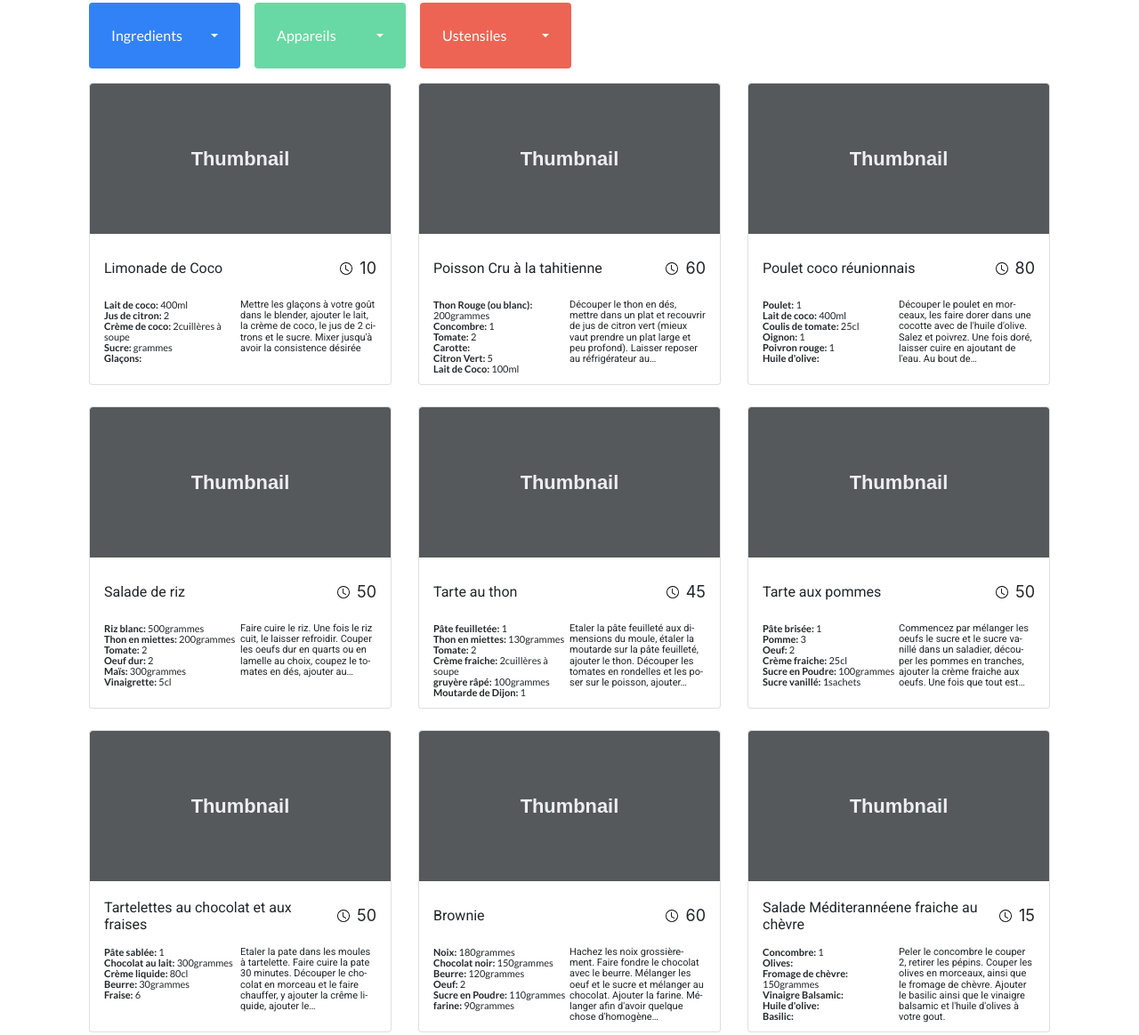
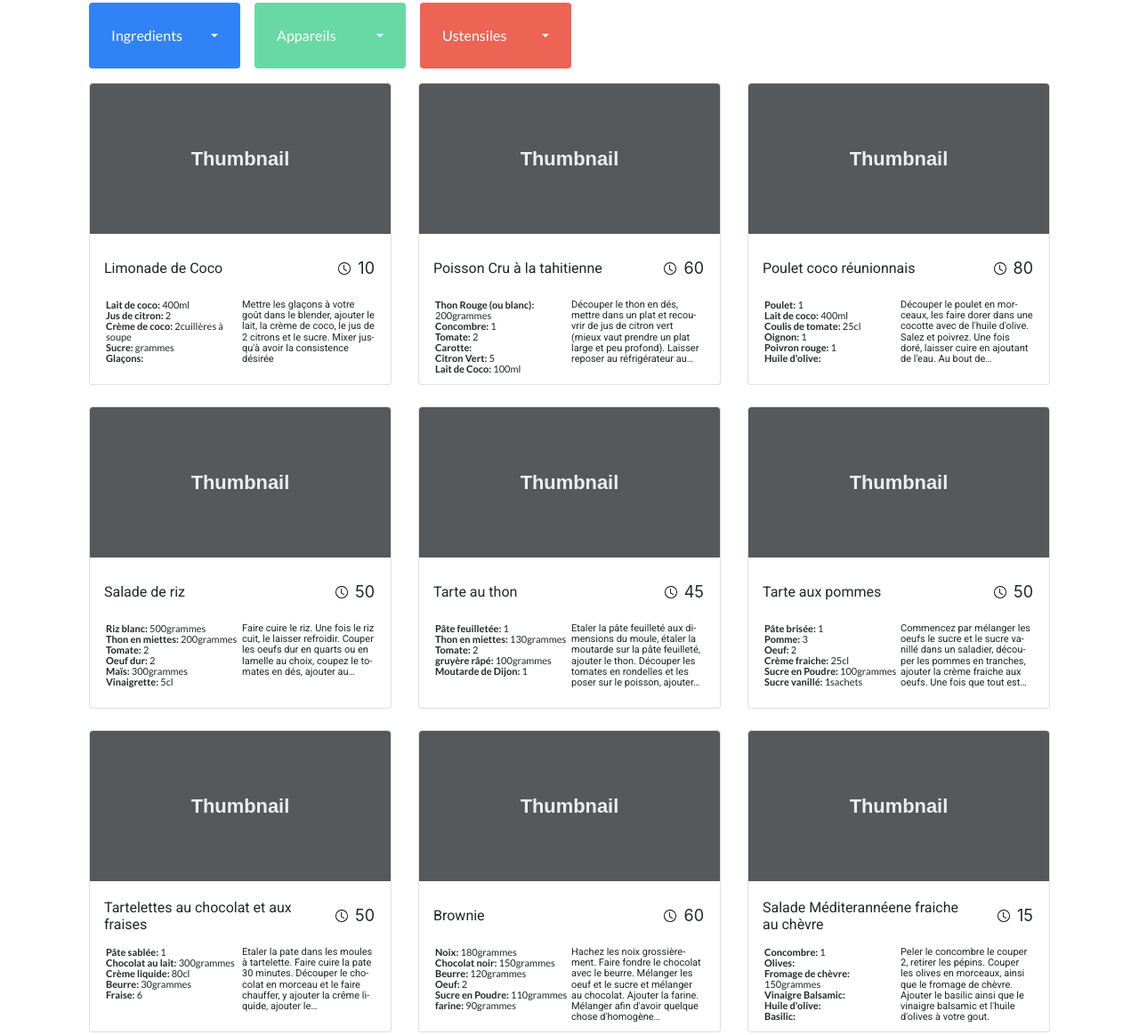
Before and after one commit to greg0r1/GregoryDernaucourt_7_02102021, a website with bundled scripts: page index.html in a window 1280 px wide. Shown: the part 252-1416 px from the top of the page at 89% size. Built offline with nearby package versions, Linux system fonts and the light colour scheme.

Commit message:
overflow ingredients

```diff
--- a/assets/js/classes/Components/Article.js
+++ b/assets/js/classes/Components/Article.js
@@ -64,4 +64,14 @@ export default class Article {
             }
         })
     }
+
+    static overflowUlList() {
+        const ulContainer = document.querySelectorAll('.recipe-ingredients')
+        ulContainer.forEach((element) => {
+            const ul = element.querySelector('ul')
+            if (ul.clientHeight > element.clientHeight) {
+                element.querySelector('li:nth-child(4n)').remove()
+            }
+        })
+    }
 }
--- a/assets/js/classes/Controller.js
+++ b/assets/js/classes/Controller.js
@@ -26,6 +26,7 @@ export default class Controller {
             document.querySelector('main .row').appendChild(article)
         }).join('')
         Article.ellipsisTextOverflow()
+        Article.overflowUlList()
     }
 
     /**
--- a/assets/styles/sass/Components/_article.scss
+++ b/assets/styles/sass/Components/_article.scss
@@ -29,6 +29,10 @@
         position: relative;
     }
 
+    .justify-content-between div {
+        margin: 0 2px;
+    }
+
     span:first-child {
         font-weight: 600;
     }
```
Also changed, not shown: assets/styles/css/style.css, 1 other file.
